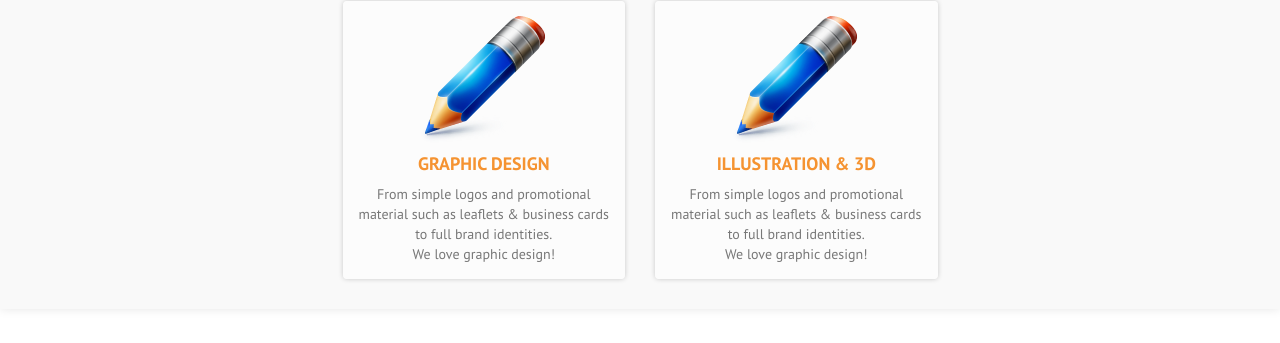
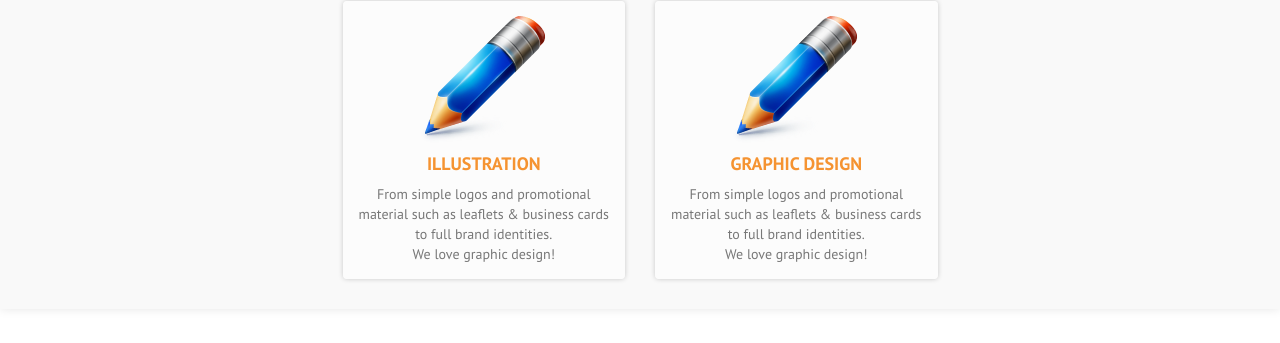
Before and after one commit to abemedia/abemedia.github.io, a Jekyll site: the page built from index.md, in a window 1280 px wide and 900 px high, scrolled down 764 px. Shown: the part 300-643 px from the top of the window. Built offline with Jekyll 4.4.1, drawn with Linux system fonts in a browser that asks for light colours; nearby versions of some CDN libraries.

Commit message:
Update services.yml

```diff
--- a/_data/services.yml
+++ b/_data/services.yml
@@ -23,14 +23,14 @@
     image: /images/services/mobile-websites.png
     desc: "Dedicated mobile sites and responsive web design for mobile phones &amp; tablets. Never miss out on a sale, regardless of the users' device."
 -
+    title: Illustration
+    alias: illustration
+    url: illustration
+    image: /images/services/graphic-design.png
+    desc: "From simple logos and promotional material such as leaflets &amp; business cards to full brand identities.<br>We love graphic design!"
+-
     title: Graphic Design
     alias: graphic
     url: graphic-design
     image: /images/services/graphic-design.png
     desc: "From simple logos and promotional material such as leaflets &amp; business cards to full brand identities.<br>We love graphic design!"
--
-    title: Illustration & 3D
-    alias: illustration
-    url: illustration
-    image: /images/services/graphic-design.png
-    desc: "From simple logos and promotional material such as leaflets &amp; business cards to full brand identities.<br>We love graphic design!"
```
